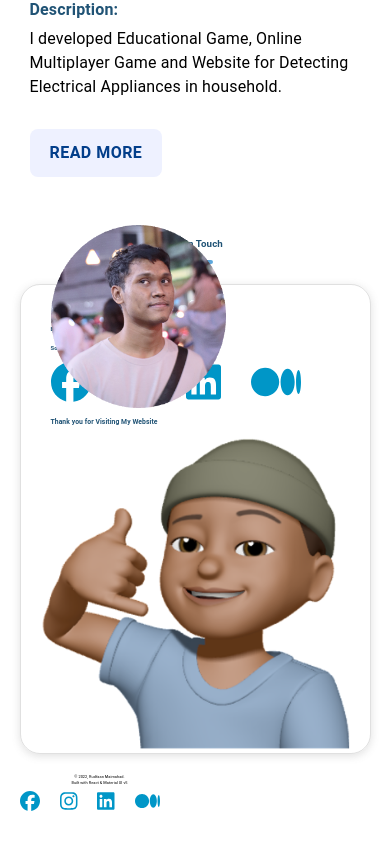
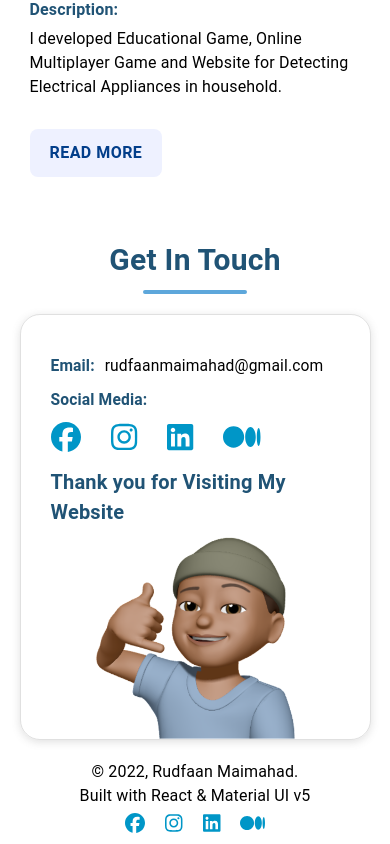
Before and after one commit to ffaann02/personal-website-v2, a React (Create React App) app: page / in a window 390 px wide. Shown: the part 3801-4645 px from the top of the page. Before the commit the page ends 4623 px from the top, so only its background shows below. Built offline with nearby package versions, Linux system fonts and the light colour scheme.

Commit message:
responsive footer

```diff
--- a/src/components/Contact.js
+++ b/src/components/Contact.js
@@ -26,13 +26,30 @@ const useStyles = makeStyles({
         marginRight: "auto"
     },
     underLine: {
-        width: "8vw",
-        border: "2px solid #5DA7DB",
-        borderRadius: "10px",
-        marginBottom: "10px"
+        width:"125px",
+        border:"2px solid #5DA7DB",
+        borderRadius:"10px",
+        marginBottom:"10px",
+        ['@media (max-width:900px)']:{
+            width:"120px",
+        },
+        ['@media (max-width:600px)']:{
+            width:"100px",
+        }
     },
     contactThumbnail: {
         width: "100%",
+        display:"flex",
+        ['@media (max-width:1200px)']:{
+            width:"300px",
+            marginLeft:"auto",
+            marginRight:"auto",
+            display:"flex"
+        },
+        ['@media (max-width:400px)']:{
+            width:"200px",
+        },
+
     },
     socialIcon: {
         fontSize: "40px",
@@ -41,6 +58,9 @@ const useStyles = makeStyles({
         cursor: "pointer",
         "&:hover": {
             color: "#205375"
+        },
+        ['@media (max-width:600px)']:{
+            fontSize:"30px",
         },
     },
     profileThumbnail: {
@@ -74,24 +94,24 @@ export default function Contact() {
         Aos.init({ duration:1500});
     },[]);
     return (
-        <Box className={classes.container} sx={{ width: { lg: "60%", md: "90%", sm: "90%", xs: "90%" }, marginTop: "20px" }} id="contact" data-aos="fade-up">
+        <Box className={classes.container} sx={{ width: { xl:"60%",lg: "70%", md: "90%", sm: "90%", xs: "90%" }, marginTop: "20px" }} id="contact" data-aos="fade-up">
             <Box sx={{ width: "100%" }}>
-                <Typography sx={{ fontSize: "2.5vw", marginTop: "40px", fontWeight: "600", color: "#205375", textAlign: "center" }}>Get In Touch</Typography>
+                <Typography sx={{ fontSize:{xl:"2.5vw",lg:"36x",md:"36px",sm:"36px",xs:"30px"}, marginTop: "40px", fontWeight: "600", color: "#205375", textAlign: "center" }}>Get In Touch</Typography>
                 <hr className={classes.underLine} />
                 <Grid container sx={{ width: "100%", marginTop: "20px" ,borderRadius:"20px"
                 ,boxShadow: "rgba(99, 99, 99, 0.2) 0px 2px 8px 0px",padding:"20px 20px 0 20px",border:"1px solid rgba(99, 99, 99, 0.2)"}}>
-                    <Grid item lg={7} sx={{padding:"10px",position:"relative"}}>
-                        <Typography sx={{ fontSize: "1.75vw", fontWeight: "600", color: "#205375" }}></Typography>
-                        <Typography sx={{ fontSize: "1.5vw", marginTop: "5px", display: "flex" }}>
-                            <Typography sx={{ fontSize: "1.5vw", marginTop: "5px", display: "flex", color: "#205375", fontWeight: "600" }}>
+                    <Grid item lg={7} md={7} sm={12} xs={12} sx={{padding:"10px",position:"relative"}}>
+                        <Typography sx={{ fontSize: {xl:"1.75vw",lg:"1.75vw",md:"24px",sm:"24px",xs:"5vw"}, fontWeight: "600", color: "#205375" }}></Typography>
+                        <Typography sx={{ fontSize:{xl:"1.5vw",lg:"1.5vw",md:"24px",sm:"24x",xs:"5vw"}, marginTop: "5px", display: "flex" }}>
+                            <Typography sx={{ fontSize:{xl:"1.5vw",lg:"1.5vw",md:"24px",sm:"24px",xs:"4vw"}, marginTop: "5px", display: "flex", color: "#205375", fontWeight: "600" }}>
                                 Email:
                             </Typography>
-                            <Typography sx={{ fontSize: "1.5vw", marginTop: "5px", display: "flex", marginLeft: "10px" }}>
+                            <Typography sx={{ fontSize:{xl:"1.5vw",lg:"1.5vw",md:"24px",sm:"24px",xs:"4vw"}, marginTop: "5px", display: "flex", marginLeft: "10px" }}>
                                 rudfaanmaimahad@gmail.com
                             </Typography>
                         </Typography>
                         <Typography sx={{ fontSize: "1.5vw", marginTop: "5px", display: "flex" }}>
-                            <Typography sx={{ fontSize: "1.5vw", marginTop: "5px", display: "flex", color: "#205375", fontWeight: "600" }}>
+                            <Typography sx={{ fontSize:{xl:"1.5vw",lg:"1.5vw",md:"24px",sm:"24px",xs:"4vw"}, marginTop: "5px", display: "flex", color: "#205375", fontWeight: "600" }}>
                                 Social Media:
                             </Typography>
 
@@ -103,16 +123,14 @@ export default function Contact() {
                             <a><FontAwesomeIcon icon={faLinkedin} className={classes.socialIcon}/></a>
                             <a><FontAwesomeIcon icon={faMediumM} className={classes.socialIcon}/></a>
                         </Box>
-                        <Typography sx={{ fontSize: "1.5vw", marginTop: "10px", display: "flex" }}>
-                            <Typography sx={{ fontSize: "1.75vw", marginTop: "5px", display: "flex", color: "#205375", fontWeight: "600" }}>
+                        <Typography sx={{ fontSize:{xl:"1.5vw",lg:"1.5vw",md:"24px",sm:"30px",xs:"24px"}, marginTop: "10px", display: "flex" }}>
+                            <Typography sx={{ fontSize: {xl:"1.75vw",lg:"1.75vw",md:"24px",sm:"24px",xs:"20px"}, marginTop: "5px", display: "flex", color: "#205375", fontWeight: "600" }}>
                                 Thank you for Visiting My Website
                             </Typography>
                         </Typography>
-                            <Box>
-                            <img src={profileImage} className={classes.profileThumbnail} />
-                            </Box>
+
                     </Grid>
-                    <GridImage item lg={5}>
+                    <GridImage item lg={5} md={5} sm={12} xs={12}>
                         <img src={emoji04} className={classes.contactThumbnail} />
                     </GridImage>
                 </Grid>
--- a/src/components/Footer.js
+++ b/src/components/Footer.js
@@ -48,16 +48,16 @@ export default function Footer(){
     return(
         <Box sx={{width:"100%",marginTop:"20px"}}>
             <Grid container className={classes.container} sx={{
-                        width: { lg: "60%", md: "90%", sm: "90%", xs: "90%" }, textAlign: "center",
+                        width: { xl:"60%",lg: "70%", md: "90%", sm: "90%", xs: "90%" }, textAlign: "center",
                     }}>
-                        <Grid item lg={12} sx={{padding:"0 0 10px 0"}}>
-                            <Typography sx={{fontSize:"1vw"}}>© 2022, Rudfaan Maimahad.</Typography>
-                            <Typography sx={{fontSize:"1vw"}}>Built with React & Material UI v5</Typography>
-                            <Box sx={{width:"100%",marginTop:"5px"}}>
-                            <a><FontAwesomeIcon icon={faFacebook} className={classes.socialIconFooter}/></a>
-                            <a><FontAwesomeIcon icon={faInstagram} className={classes.socialIconFooter}/></a>
-                            <a><FontAwesomeIcon icon={faLinkedin} className={classes.socialIconFooter}/></a>
-                            <a><FontAwesomeIcon icon={faMediumM} className={classes.socialIconFooter}/></a>
+                        <Grid item lg={12} md={12} sm={12} xs={12}sx={{padding:"0 0 10px 0"}}>
+                            <Typography sx={{fontSize:{xl:"1vw",lg:"1vw",md:"20px",sm:"20px",xs:"16px"}}}>© 2022, Rudfaan Maimahad.</Typography>
+                            <Typography sx={{fontSize:{xl:"1vw",lg:"1vw",md:"20px",sm:"20px",xs:"16px"}}}>Built with React & Material UI v5</Typography>
+                            <Box sx={{width:"100%",marginTop:"5px",textAlign:"center",marginLeft:"10px"}}>
+                            <FontAwesomeIcon icon={faFacebook} className={classes.socialIconFooter}/>
+                         <FontAwesomeIcon icon={faInstagram} className={classes.socialIconFooter}/>
+                          <FontAwesomeIcon icon={faLinkedin} className={classes.socialIconFooter} />
+                          <FontAwesomeIcon icon={faMediumM} className={classes.socialIconFooter} />
                         </Box>
                         </Grid>
                 </Grid>
```
